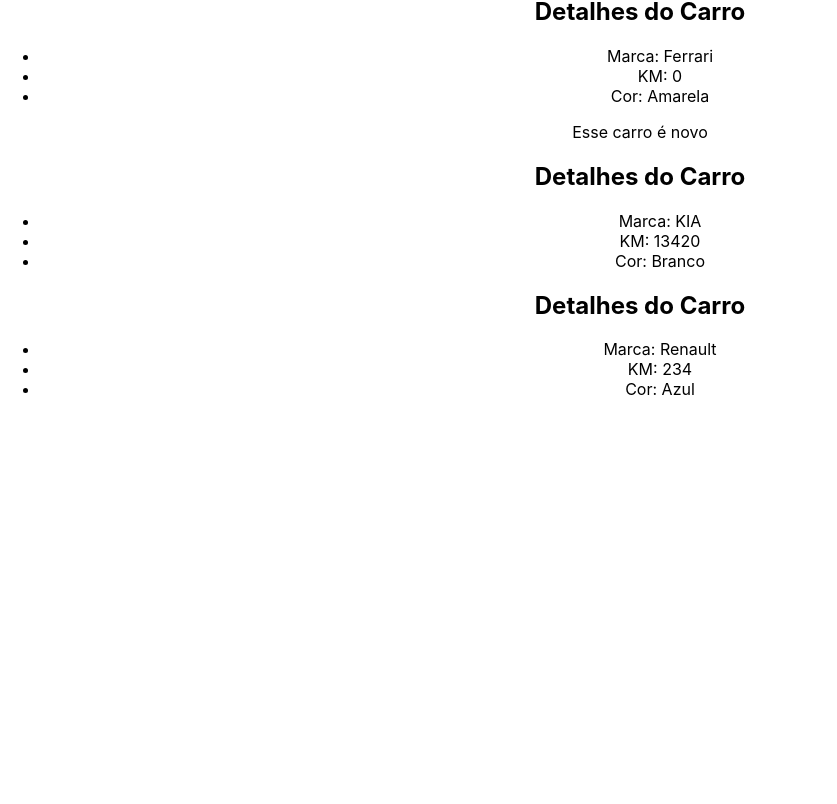
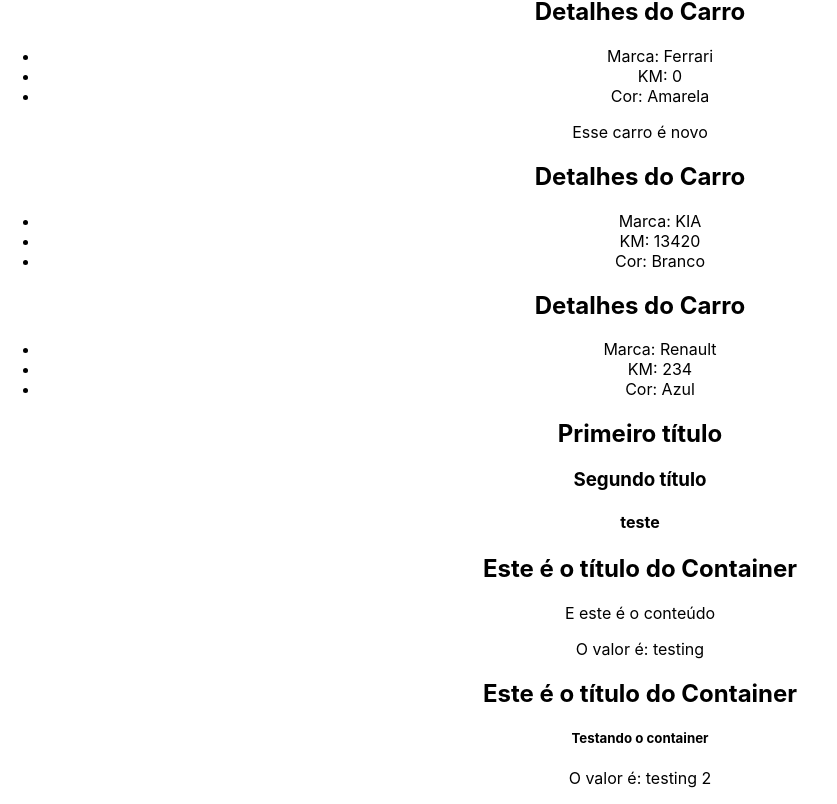
Before and after one commit to naiaragabriela/curso-react, a React (Create React App) app in the folder avancado/avancado/: page / in a window 1280 px wide. Shown: the part 2054-2858 px from the top of the page, without its empty margins (0-837 px from the left). Before the commit the page ends 2469 px from the top, so only its background shows below. Built offline with nearby package versions, Linux system fonts and the light colour scheme.

Commit message:
feat: children props

```diff
--- a/avancado/avancado/src/App.js
+++ b/avancado/avancado/src/App.js
@@ -6,9 +6,11 @@
 import ManageData from './components/ManageData';
 import ShowUsername from './components/ShowUsername';
 import CarDetails from './components/CarDetails';
+import Fragment from './components/Fragment';
+import Container from './components/Container';
 
 function App() {
-  const name = "Naiara";
+  //const name = "Naiara";
   const [userName] = useState("Gabriela");
 
   const cars = [
@@ -16,6 +18,10 @@
     {id:2, brand: "KIA", color: "Branco", newCar: false, km: 13420},
     {id:3, brand: "Renault", color: "Azul", newCar: false, km: 234}
   ];
+
+  function showMessage() {
+    console.log("Evento do componente Pai")
+  };
 
   return (
     <div className="App">
@@ -46,6 +52,16 @@
           newCar={car.newCar}
         />
       ))}
+      {/*fragment */}
+      <Fragment propFragment="teste"/>
+      {/*children */}
+      <Container myValue="testing ">
+        <p> E este é o conteúdo </p>
+      </Container>
+      <Container myValue="testing 2 ">
+        <h5>Testando o container</h5>
+      </Container>
+      {/*executar função  */}
       </div>
     </div>
   );
--- /dev/null
+++ b/avancado/avancado/src/components/Container.jsx
@@ -0,0 +1,12 @@
+
+const Container = ({ children, myValue }) => {
+  return (
+    <div>
+        <h2>Este é o título do Container</h2>
+        {children}
+        <p>O valor é: {myValue}</p>
+    </div>
+  )
+}
+
+export default Container
--- /dev/null
+++ b/avancado/avancado/src/components/Fragment.jsx
@@ -0,0 +1,15 @@
+const Fragment = ({propFragment}) => {
+  return (
+    <>
+        <h2>
+            Primeiro título
+        </h2>
+        <h3>
+            Segundo título
+        </h3>
+        <h4>{propFragment}</h4>
+    </>
+  );
+};
+
+export default Fragment;
```
